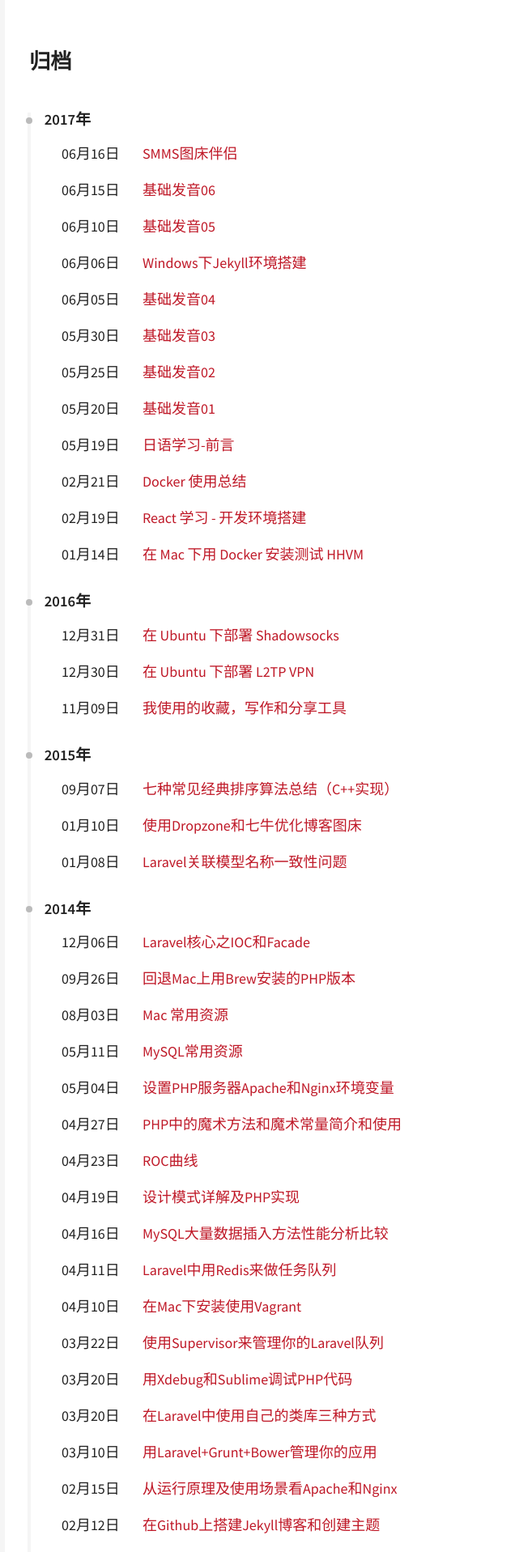
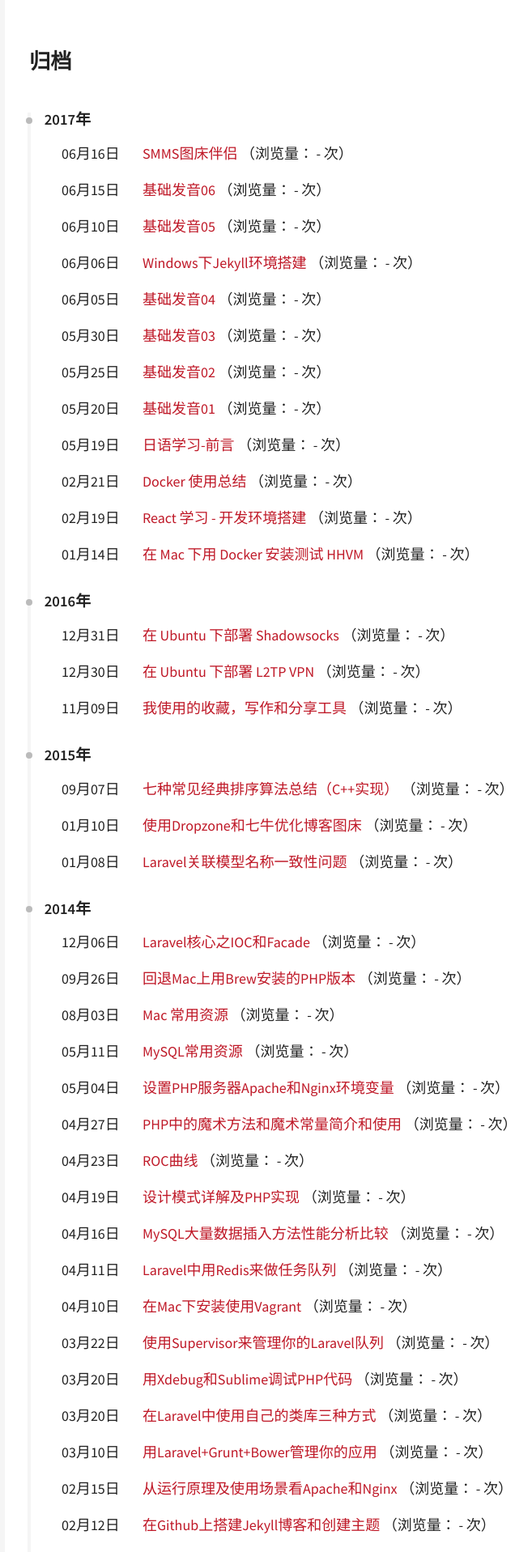
Before and after one commit to ashidamana/ashidamana.github.io, a Jekyll site: the page built from archive.html, in a window 1280 px wide. Shown: the top 1917 px of the page at 81% size, without its empty margins (314-971 px from the left). Built offline with Jekyll 4.4.1, drawn with Linux system fonts in a browser that asks for light colours; comment, search, counter and statistics services are not loaded; some of the changed text lies outside the part shown.

Commit message:
baidu statistic

```diff
--- a/archive.html
+++ b/archive.html
@@ -26,7 +26,7 @@
     {% endif %}
     {% endunless %}
     <li>
-      <div style="width:100px;float:left;">{{ post.date | date: "%m月%d日"}}</div> <a href="{{ site.url }}{{ post.url }}">{{ post.title }}</a></li>
+      <div style="width:100px;float:left;">{{ post.date | date: "%m月%d日"}}</div> <a href="{{ site.url }}{{ post.url }}">{{ post.title }}</a>  （浏览量：<span data-hk-page="{{ post.url | prepend: site.url }}"> - </span>次）</li>
     {% endfor %}
     </ul>
 
--- a/tags.html
+++ b/tags.html
@@ -22,7 +22,7 @@
     <h5 class="tag-group-title" id="{{ tag_name | slugize }}">{{ tag_name }}</h5>
     {% for post in site.tags[tag_name] %}
     <article class="tag-item">
-      <a class="tag-item-title" href="{{ site.url }}{{ post.url }}">{{post.title}}</a>
+      <a class="tag-item-title" href="{{ site.url }}{{ post.url }}">{{post.title}}</a>  （浏览量：<span data-hk-page="{{ post.url | prepend: site.url }}"> - </span>次）
     </article>
     {% endfor %}
   </div>
```
